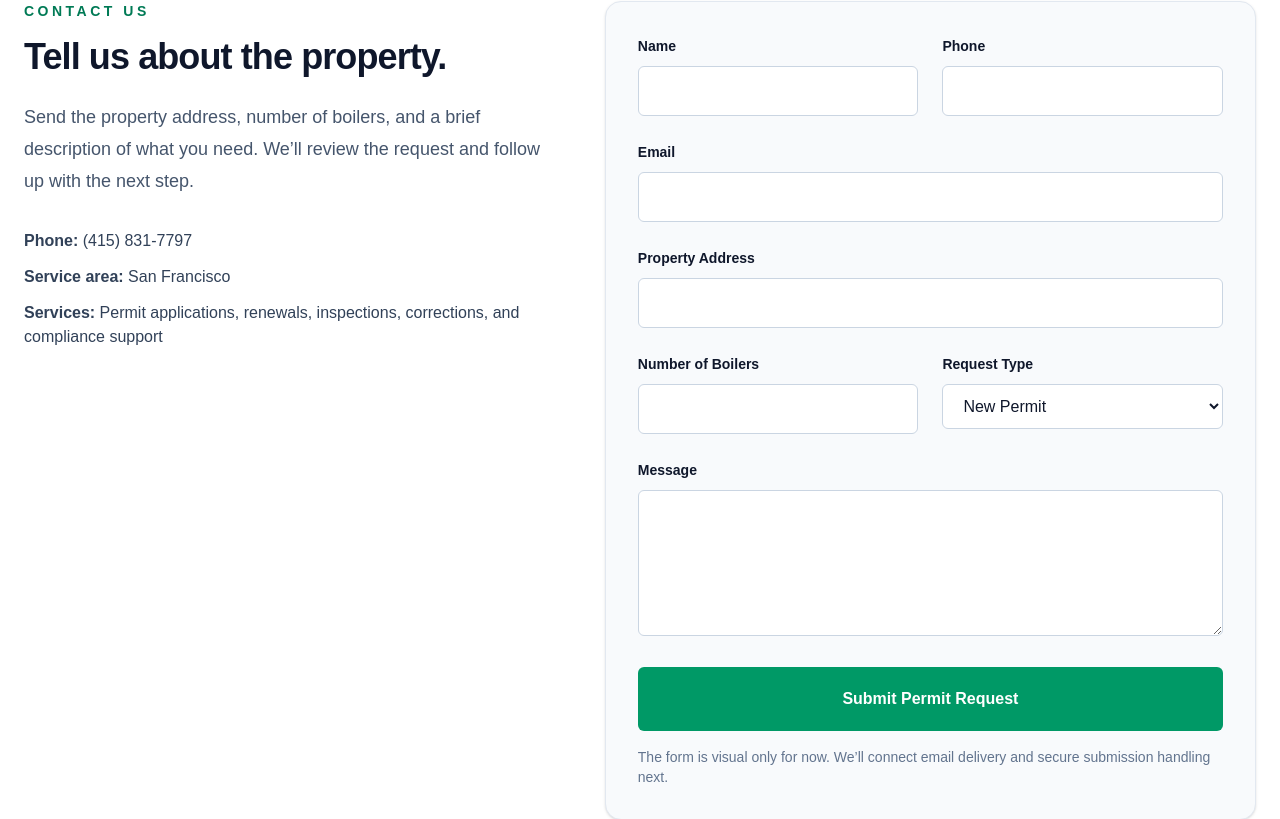
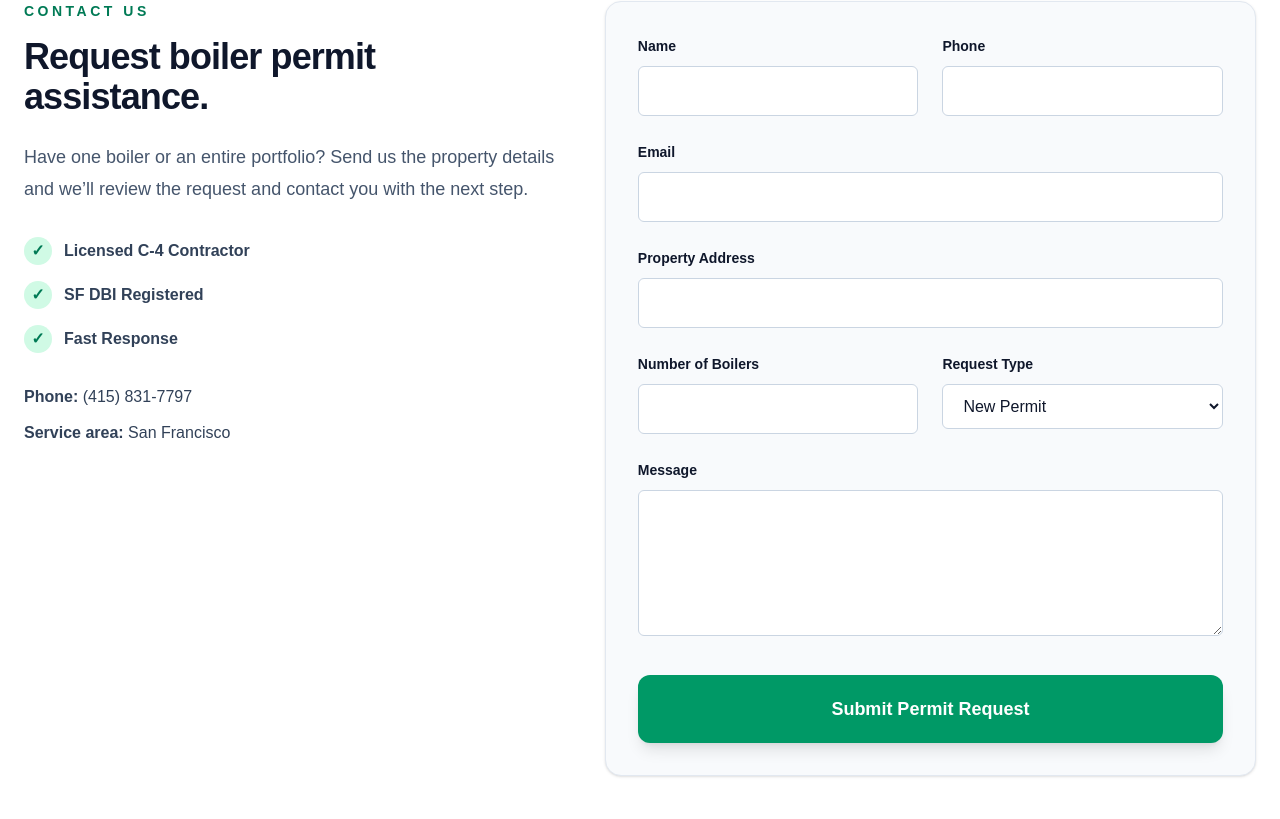
Before and after one commit to bobknow/sfboilerpermits, a Next.js app: page / in a window 1280 px wide. Shown: the part 3929-4748 px from the top of the page. Built offline with nearby package versions, Linux system fonts and the light colour scheme.

Commit message:
Add Resend email integration and working contact form

```diff
--- /dev/null
+++ b/app/api/contact/route.ts
@@ -0,0 +1,72 @@
+import { NextResponse } from "next/server";
+import { Resend } from "resend";
+
+const resend = new Resend(process.env.RESEND_API_KEY);
+
+export async function POST(request: Request) {
+  try {
+    const body = await request.json();
+
+    const {
+      name,
+      phone,
+      email,
+      address,
+      boilers,
+      requestType,
+      message,
+    } = body;
+
+    if (!name || !phone || !email || !address) {
+      return NextResponse.json(
+        { error: "Please complete all required fields." },
+        { status: 400 },
+      );
+    }
+
+    const contactEmail = process.env.CONTACT_EMAIL;
+
+    if (!contactEmail) {
+      return NextResponse.json(
+        { error: "Contact email is not configured." },
+        { status: 500 },
+      );
+    }
+
+    const { data, error } = await resend.emails.send({
+      from: "SF Boiler Permits <onboarding@resend.dev>",
+      to: [contactEmail],
+      replyTo: email,
+      subject: `New Boiler Permit Request — ${address}`,
+      html: `
+        <h2>New Boiler Permit Request</h2>
+        <p><strong>Name:</strong> ${name}</p>
+        <p><strong>Phone:</strong> ${phone}</p>
+        <p><strong>Email:</strong> ${email}</p>
+        <p><strong>Property Address:</strong> ${address}</p>
+        <p><strong>Number of Boilers:</strong> ${boilers || "Not provided"}</p>
+        <p><strong>Request Type:</strong> ${requestType || "Not provided"}</p>
+        <p><strong>Message:</strong></p>
+        <p>${message || "No message provided"}</p>
+      `,
+    });
+
+    if (error) {
+      console.error("Resend error:", error);
+
+      return NextResponse.json(
+        { error: "The request could not be sent." },
+        { status: 500 },
+      );
+    }
+
+    return NextResponse.json({ success: true, id: data?.id });
+  } catch (error) {
+    console.error("Contact route error:", error);
+
+    return NextResponse.json(
+      { error: "Something went wrong while processing the request." },
+      { status: 500 },
+    );
+  }
+}
--- a/package.json
+++ b/package.json
@@ -11,7 +11,8 @@
   "dependencies": {
     "next": "16.2.10",
     "react": "19.2.4",
-    "react-dom": "19.2.4"
+    "react-dom": "19.2.4",
+    "resend": "^6.17.2"
   },
   "devDependencies": {
     "@tailwindcss/postcss": "^4",
--- a/sections/ContactForm.tsx
+++ b/sections/ContactForm.tsx
@@ -1,4 +1,60 @@
+"use client";
+
+import { FormEvent, useState } from "react";
+
+type FormStatus = "idle" | "submitting" | "success" | "error";
+
 export default function ContactForm() {
+  const [status, setStatus] = useState<FormStatus>("idle");
+  const [message, setMessage] = useState("");
+
+  async function handleSubmit(event: FormEvent<HTMLFormElement>) {
+    event.preventDefault();
+
+    const form = event.currentTarget;
+    const formData = new FormData(form);
+
+    setStatus("submitting");
+    setMessage("");
+
+    try {
+      const response = await fetch("/api/contact", {
+        method: "POST",
+        headers: {
+          "Content-Type": "application/json",
+        },
+        body: JSON.stringify({
+          name: formData.get("name"),
+          phone: formData.get("phone"),
+          email: formData.get("email"),
+          address: formData.get("address"),
+          boilers: formData.get("boilers"),
+          requestType: formData.get("requestType"),
+          message: formData.get("message"),
+        }),
+      });
+
+      const result = await response.json();
+
+      if (!response.ok) {
+        throw new Error(result.error || "The request could not be submitted.");
+      }
+
+      setStatus("success");
+      setMessage(
+        "Your request was received. We’ll review it and contact you shortly.",
+      );
+      form.reset();
+    } catch (error) {
+      setStatus("error");
+      setMessage(
+        error instanceof Error
+          ? error.message
+          : "Something went wrong. Please call us directly.",
+      );
+    }
+  }
+
   return (
     <section id="contact" className="bg-white px-6 py-24 text-slate-900">
       <div className="mx-auto grid max-w-7xl gap-12 lg:grid-cols-[0.9fr_1.1fr]">
@@ -8,14 +64,31 @@ export default function ContactForm() {
           </p>
 
           <h2 className="mt-4 text-4xl font-black tracking-tight">
-            Tell us about the property.
+            Request boiler permit assistance.
           </h2>
 
           <p className="mt-6 max-w-xl text-lg leading-8 text-slate-600">
-            Send the property address, number of boilers, and a brief
-            description of what you need. We’ll review the request and follow
-            up with the next step.
+            Have one boiler or an entire portfolio? Send us the property details
+            and we’ll review the request and contact you with the next step.
           </p>
+
+          <div className="mt-8 space-y-4">
+            {[
+              "Licensed C-4 Contractor",
+              "SF DBI Registered",
+              "Fast Response",
+            ].map((item) => (
+              <div
+                key={item}
+                className="flex items-center gap-3 text-slate-700"
+              >
+                <span className="flex h-7 w-7 items-center justify-center rounded-full bg-emerald-100 font-bold text-emerald-700">
+                  ✓
+                </span>
+                <span className="font-semibold">{item}</span>
+              </div>
+            ))}
+          </div>
 
           <div className="mt-8 space-y-3 text-slate-700">
             <p>
@@ -28,15 +101,13 @@ export default function ContactForm() {
             <p>
               <strong>Service area:</strong> San Francisco
             </p>
-
-            <p>
-              <strong>Services:</strong> Permit applications, renewals,
-              inspections, corrections, and compliance support
-            </p>
           </div>
         </div>
 
-        <form className="rounded-2xl border border-slate-200 bg-slate-50 p-8 shadow-sm">
+        <form
+          onSubmit={handleSubmit}
+          className="rounded-2xl border border-slate-200 bg-slate-50 p-8 shadow-sm"
+        >
           <div className="grid gap-6 sm:grid-cols-2">
             <label className="block">
               <span className="text-sm font-semibold">Name</span>
@@ -115,15 +186,26 @@ export default function ContactForm() {
 
           <button
             type="submit"
-            className="mt-6 w-full rounded-md bg-emerald-600 px-6 py-5 font-bold text-white transition hover:bg-emerald-500"
+            disabled={status === "submitting"}
+            className="mt-8 w-full rounded-xl bg-emerald-600 px-8 py-5 text-lg font-bold text-white shadow-lg transition hover:bg-emerald-500 hover:shadow-xl disabled:cursor-not-allowed disabled:opacity-60"
           >
-            Submit Permit Request
+            {status === "submitting"
+              ? "Sending Request..."
+              : "Submit Permit Request"}
           </button>
 
-          <p className="mt-4 text-sm text-slate-500">
-            The form is visual only for now. We’ll connect email delivery and
-            secure submission handling next.
-          </p>
+          {message && (
+            <p
+              role="status"
+              className={`mt-4 rounded-md px-4 py-3 text-sm font-semibold ${
+                status === "success"
+                  ? "bg-emerald-100 text-emerald-800"
+                  : "bg-red-100 text-red-800"
+              }`}
+            >
+              {message}
+            </p>
+          )}
         </form>
       </div>
     </section>
```
Also changed, not shown: 1 other file (tests, documents, lock files or other folders).
